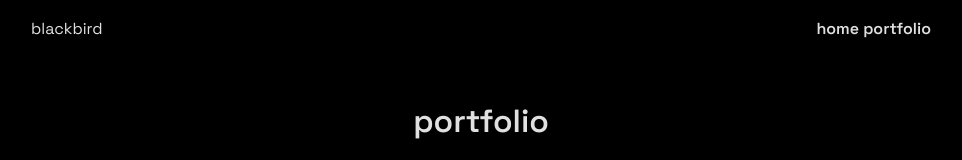
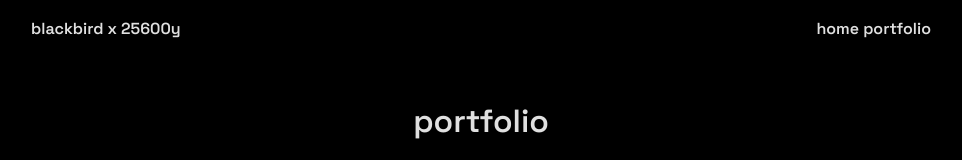
Before and after one commit to DylanWuPan/blackbird, a plain HTML site: page portfolio.html in a window 1280 px wide. Shown: the top 160 px of the page, without its empty margins (159-1121 px from the left). Drawn offline with Linux system fonts and the light colour scheme.

Commit message:
small edit

```diff
--- a/portfolio.html
+++ b/portfolio.html
@@ -13,7 +13,7 @@
   <body>
     <header>
       <nav>
-        <span>blackbird</span>
+        <a href="index.html">blackbird x 25600y</a>
         <div>
           <a href="index.html">home</a>
           <a href="portfolio.html">portfolio</a>
```
